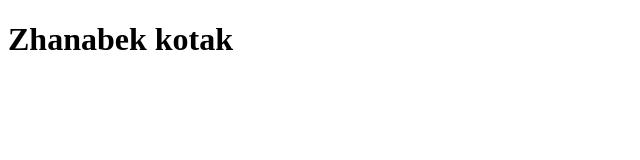
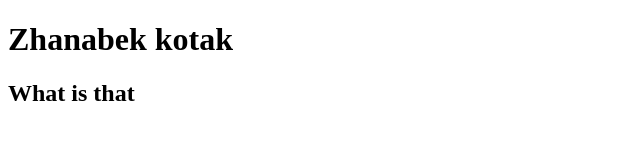
Before and after one commit to darkhanakmyrza/darkhanakmyrza.github.io, a plain HTML site: page index.html in a window 1280 px wide. Shown: the whole page, without its empty margins (0-640 px from the left). Drawn offline with Linux system fonts and the light colour scheme.

Commit message:
new things

```diff
--- a/index.html
+++ b/index.html
@@ -8,5 +8,6 @@
 </head>
 <body>
     <h1>Zhanabek kotak</h1>
+    <h2>What is that</h2>
 </body>
 </html>
```
